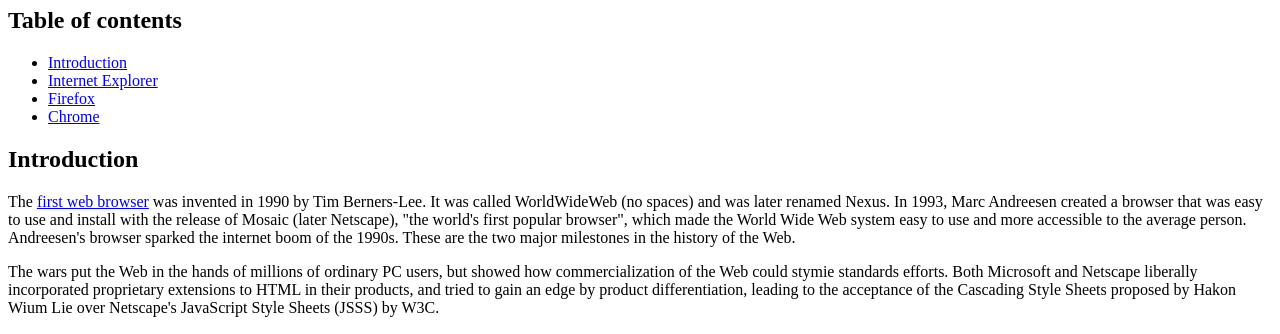
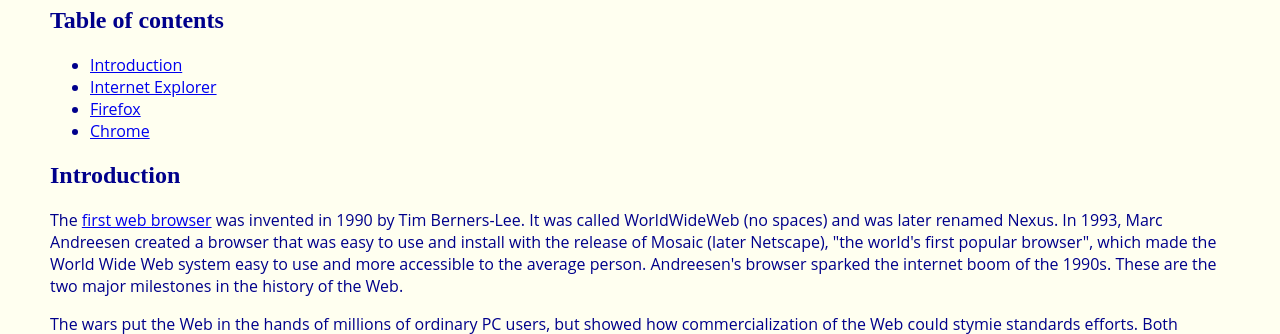
Before and after one commit to ayushmaskey/browserHistory, a plain HTML site: page index.html in a window 1280 px wide. Shown: the part 73-407 px from the top of the page. Drawn offline with Linux system fonts and the light colour scheme.

Commit message:
15min google api font not working

```diff
--- a/index.html
+++ b/index.html
@@ -3,6 +3,10 @@
 <head>
   <meta charset="UTF-8">
   <title>A browser history</title>
+  <link rel="stylesheet"
+        href="https://fonts.googleapis.com/css">
+  <link rel="stylesheet" href="style.css">
+
 </head>
 <body>
 <h1>A history of browsers.</h1>
@@ -47,5 +51,6 @@
 <p>
   In December 2010 Google announced that to make it easier for businesses to use Chrome they would provide an official Chrome MSI package. For business use it is helpful to have full-fledged MSI packages that can be customized via transform files (.mst) - but the MSI provided with Chrome is only a very limited MSI wrapper fitted around the normal installer, and many businesses find that this arrangement does not meet their needs.
 </p>
+
 </body>
 </html>
--- /dev/null
+++ b/style.css
@@ -0,0 +1,15 @@
+body {
+  font-family:"Open Sans";
+  color:DarkBlue;
+  background-color:Ivory;
+}
+h1 {
+  font-family: Oswald;
+}
+h2 {
+  font-family:Oswald;
+}
+
+body {
+  margin:10px 50px 10px 50px;
+}
```
